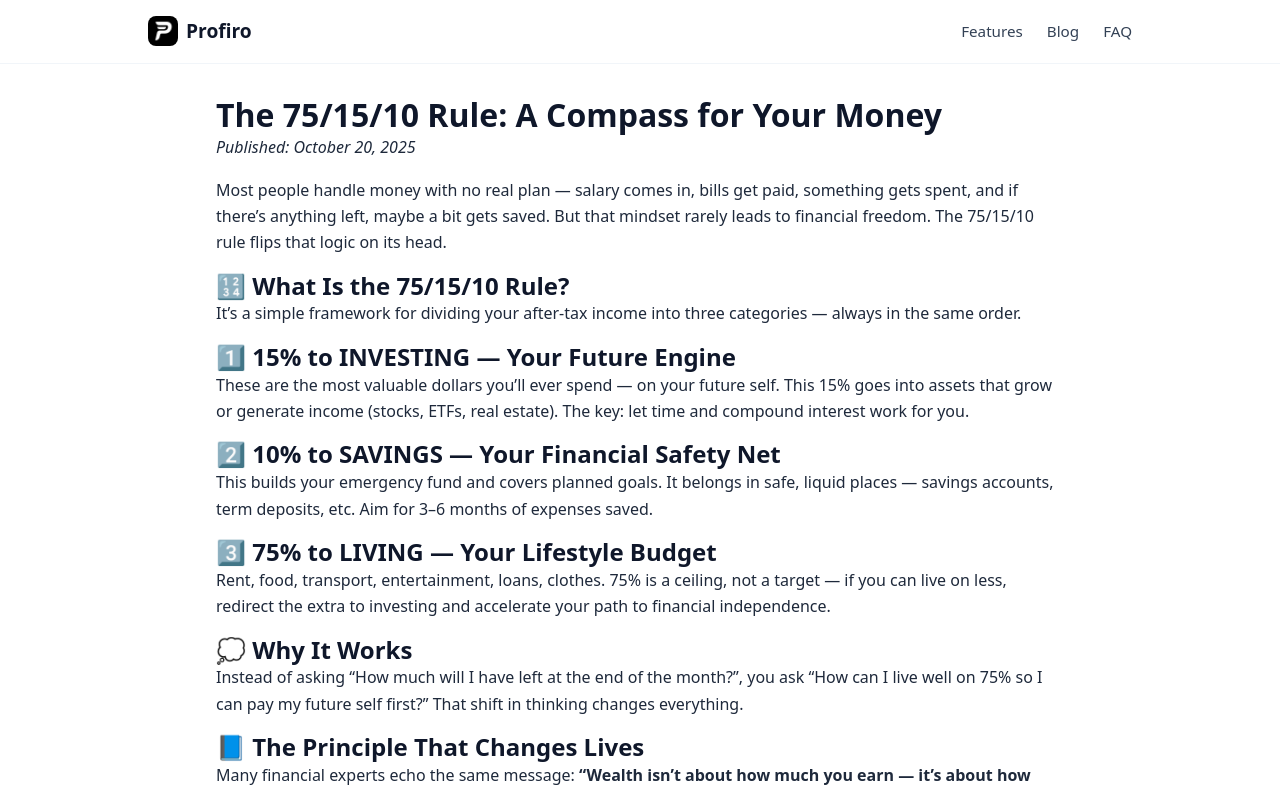
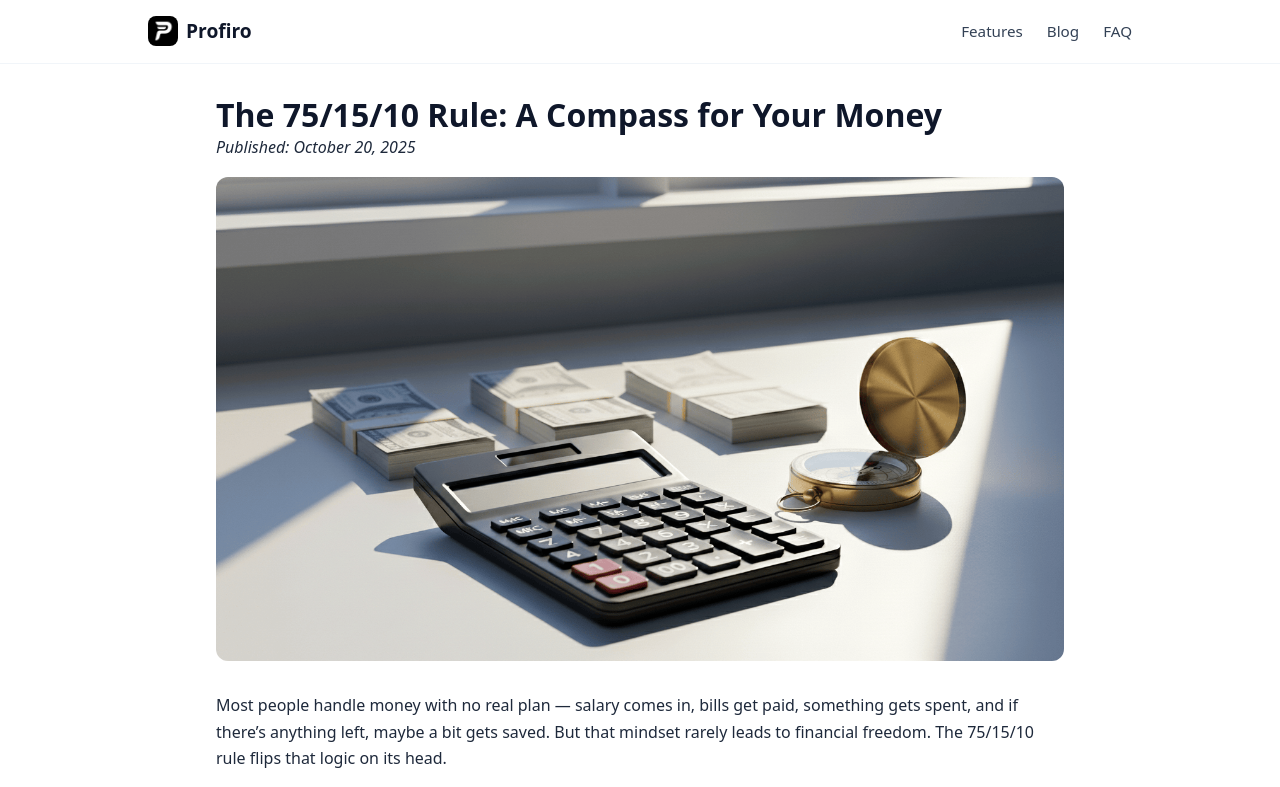
Before and after one commit to SaulGoodman270/profiro-website, a Next.js app: page /blog/rule-75-15-10 in a window 1280 px wide. Shown: the top 787 px of the page. Built offline with nearby package versions, Linux system fonts and the light colour scheme.

Commit message:
Oprava přechodu na záložky ze záhlaví

```diff
--- a/pages/blog/index.js
+++ b/pages/blog/index.js
@@ -20,6 +20,7 @@ const posts = [
   {
     slug: "rule-75-15-10",
     title: "The 75/15/10 Rule: A Compass for Your Money",
+    image: "/blog_pictures/The-75-15-10-rule.png",
     excerpt: "A practical budgeting system — 15% investing, 10% saving, 75% living.",
     date: "2025-10-20",
   },
--- a/pages/blog/rule-75-15-10.js
+++ b/pages/blog/rule-75-15-10.js
@@ -22,6 +22,12 @@ export default function Post() {
       >
         <h1>The 75/15/10 Rule: A Compass for Your Money</h1>
         <p><em>Published: October 20, 2025</em></p>
+
+        <img
+          src="/blog_pictures/The-75-15-10-rule.png"
+          alt="The 75/15/10 Rule Illustration"
+          style={{ width: "100%", borderRadius: 12, marginBottom: 24 }}
+        />
 
         <p>
           Most people handle money with no real plan — salary comes in, bills get paid, something
--- a/pages/components/Nav.js
+++ b/pages/components/Nav.js
@@ -21,20 +21,10 @@ export default function Nav() {
           <span style={{ fontWeight: 800, fontSize: '1.2rem', color: '#0f172a' }}>Profiro</span>
         </Link>
         <div className="nav-links">
-          {/* On Landing Page (#links) vs Subpages (/links) */}
-          {pathname === '/' ? (
-            <>
-              <Link href="#features">Features</Link>
-              <Link href="/blog">Blog</Link>
-              <Link href="#faq">FAQ</Link>
-            </>
-          ) : (
-            <>
-              <Link href="/#features">Features</Link>
-              <Link href="/blog">Blog</Link>
-              <Link href="/#faq">FAQ</Link>
-            </>
-          )}
+          {/* Use standard <a> for anchors to ensure browser handles jump correctly across pages */}
+          <a href="/#features">Features</a>
+          <Link href="/blog" className={isActive('/blog')}>Blog</Link>
+          <a href="/#faq">FAQ</a>
         </div>
       </div>
     </nav>
--- a/styles/globals.css
+++ b/styles/globals.css
@@ -44,6 +44,7 @@
 html,
 body {
   height: 100%;
+  scroll-behavior: smooth;
   /* Ensure full height for sticky footer */
 }
 
```
Also changed, not shown: public/blog_pictures/The-75-15-10-rule.png (added).
